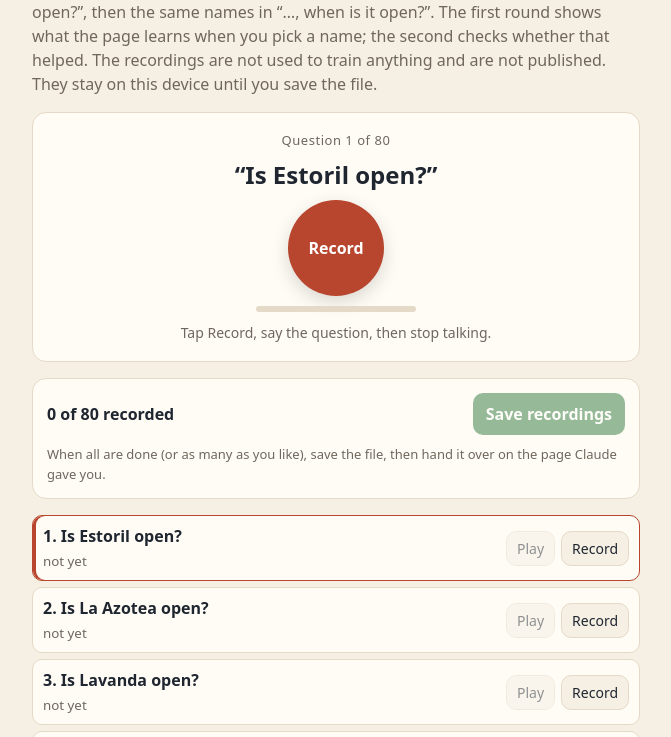
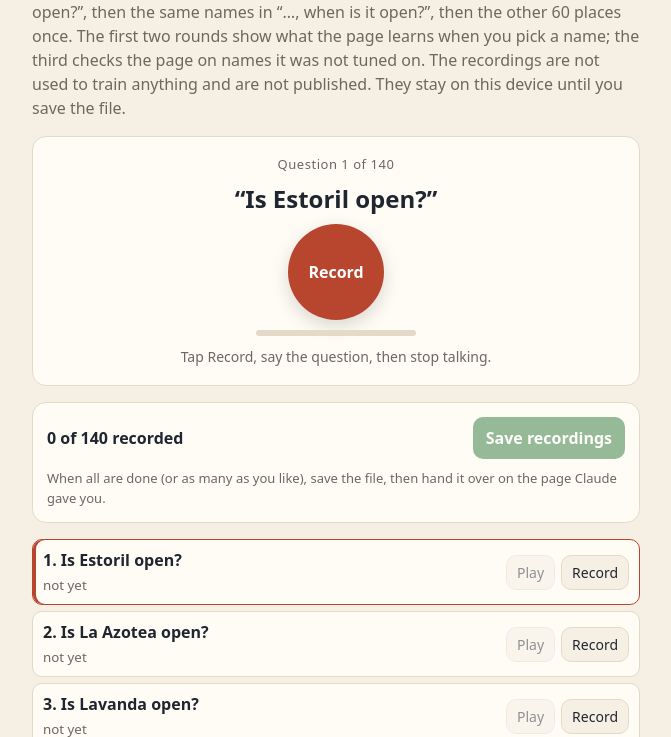
Before and after one commit to larsboesen-prog/tiny-speech, a website: page record-names/index.html in a window 1280 px wide. Shown: the part 74-811 px from the top of the page, without its empty margins (304-975 px from the left). Drawn offline with Linux system fonts and the light colour scheme.

Commit message:
Names by sound: voiceless and v/i readings, short clear names, ask when words and sounds disagree; recorder round three
Measured on the owner's 80 recorded questions (not published): found or one tap
away 74 -> 79, no wrong place; stand-in and control sets unchanged or better
(training/asr/probe/README.md, "The six still missed, fixed"). The recorder now
has a third round: the other 60 places, once.

Co-Authored-By: Claude Opus 5.5 <noreply@anthropic.com>
Claude-Session: https://claude.ai/code/session_016RGrijb4zQchTYKrWbfXdp

```diff
--- a/record-names/index.html
+++ b/record-names/index.html
@@ -4,7 +4,7 @@
 <meta charset="utf-8">
 <meta name="viewport" content="width=device-width, initial-scale=1, viewport-fit=cover">
 <title>Record place names</title>
-<meta name="description" content="Record 40 San Miguel place names in your own voice, each in two questions, as a test set for finding names by sound. The recordings stay on this device until you save them.">
+<meta name="description" content="Record San Miguel place names in your own voice (40 in two questions, then 60 more once), as a test set for finding names by sound. The recordings stay on this device until you save them.">
 <meta name="robots" content="noindex">
 <style>
 /* One column: the name to say now with a big record button; below, every name with its take. */
@@ -53,12 +53,12 @@ li .b button { padding: 6px 10px; font-size: 14px; }
 <body>
 <main>
   <header>
-    <h1>Record 40 place names, twice</h1>
-    <p class="lead">Say each question once, as you would ask MapSMA: first the 40 names in “Is … open?”, then the same names in “…, when is it open?”. The first round shows what the page learns when you pick a name; the second checks whether that helped. The recordings are not used to train anything and are not published. They stay on this device until you save the file.</p>
+    <h1>Record San Miguel place names</h1>
+    <p class="lead">Say each question once, as you would ask MapSMA: first 40 names in “Is … open?”, then the same names in “…, when is it open?”, then the other 60 places once. The first two rounds show what the page learns when you pick a name; the third checks the page on names it was not tuned on. The recordings are not used to train anything and are not published. They stay on this device until you save the file.</p>
   </header>
 
   <section class="card now" aria-live="polite">
-    <p class="n" id="n">Question 1 of 80</p>
+    <p class="n" id="n">Question 1 of 140</p>
     <p class="say" id="say">…</p>
     <button type="button" id="rec" disabled>Record</button>
     <div class="level" aria-hidden="true"><i id="level"></i></div>
@@ -68,7 +68,7 @@ li .b button { padding: 6px 10px; font-size: 14px; }
 
   <section class="card">
     <div class="bar">
-      <span class="prog" id="prog">0 of 80 recorded</span>
+      <span class="prog" id="prog">0 of 140 recorded</span>
       <span><button type="button" class="main" id="save" disabled>Save recordings</button></span>
     </div>
     <p class="note" id="saveNote">When all are done (or as many as you like), save the file, then hand it over on the page Claude gave you.</p>
@@ -78,6 +78,6 @@ li .b button { padding: 6px 10px; font-size: 14px; }
 
   <p class="note">The recording stops by itself when you stop talking (or tap Stop). Speak normally, at your usual distance from the phone; a quiet room is fine but not needed. <button type="button" id="clear">Delete all recordings</button></p>
 </main>
-<script type="module" src="record.js?v=20261122b"></script>
+<script type="module" src="record.js?v=20261123"></script>
 </body>
 </html>
--- a/record-names/names.json
+++ b/record-names/names.json
@@ -1,6 +1,6 @@
 {
  "city": "mx-sma",
- "about": "40 San Miguel place names to record once in your own voice, each in two questions: a test set for finding names by sound and for learning from picks (not for training)",
+ "about": "San Miguel place names to record in your own voice: 40 names in two questions, then the other 60 once (a test set for finding names by sound and for learning from picks; not for training)",
  "names": [
   {
    "id": "67",
@@ -242,5 +242,307 @@
    "prompt": "Where is Parque Juárez?",
    "prompt2": "Parque Juárez, is it open now?"
   }
+ ],
+ "more": [
+  {
+   "id": "1",
+   "name": "Jacques",
+   "prompt": "Is Jacques open?"
+  },
+  {
+   "id": "3",
+   "name": "Café Santa Ana",
+   "prompt": "Is Café Santa Ana open?"
+  },
+  {
+   "id": "13",
+   "name": "Buonforno",
+   "prompt": "Is Buonforno open?"
+  },
+  {
+   "id": "17",
+   "name": "Panadería El Maple",
+   "prompt": "Is Panadería El Maple open?"
+  },
+  {
+   "id": "20",
+   "name": "Andy's Taco Cart",
+   "prompt": "Is Andy's Taco Cart open?"
+  },
+  {
+   "id": "21",
+   "name": "Nieves de San Felipe",
+   "prompt": "Is Nieves de San Felipe open?"
+  },
+  {
+   "id": "23",
+   "name": "Quesadillas",
+   "prompt": "Is Quesadillas open?"
+  },
+  {
+   "id": "24",
+   "name": "Esquites",
+   "prompt": "Is Esquites open?"
+  },
+  {
+   "id": "25",
+   "name": "Esquites y mollejitas",
+   "prompt": "Is Esquites y mollejitas open?"
+  },
+  {
+   "id": "27",
+   "name": "Market tamales",
+   "prompt": "Is Market tamales open?"
+  },
+  {
+   "id": "28",
+   "name": "El Café de la Mancha",
+   "prompt": "Is El Café de la Mancha open?"
+  },
+  {
+   "id": "29",
+   "name": "TorrArt Café",
+   "prompt": "Is TorrArt Café open?"
+  },
+  {
+   "id": "31",
+   "name": "Amor & Cacao",
+   "prompt": "Is Amor & Cacao open?"
+  },
+  {
+   "id": "32",
+   "name": "Café Oratorio",
+   "prompt": "Is Café Oratorio open?"
+  },
+  {
+   "id": "34",
+   "name": "Arriba y Abajo",
+   "prompt": "Is Arriba y Abajo open?"
+  },
+  {
+   "id": "35",
+   "name": "Baja Fish Taquito",
+   "prompt": "Is Baja Fish Taquito open?"
+  },
+  {
+   "id": "38",
+   "name": "Bacal",
+   "prompt": "Is Bacal open?"
+  },
+  {
+   "id": "39",
+   "name": "Don Taco Tequila",
+   "prompt": "Is Don Taco Tequila open?"
+  },
+  {
+   "id": "49",
+   "name": "Inside Café",
+   "prompt": "Is Inside Café open?"
+  },
+  {
+   "id": "54",
+   "name": "Lima",
+   "prompt": "Is Lima open?"
+  },
+  {
+   "id": "55",
+   "name": "Sushi Gami",
+   "prompt": "Is Sushi Gami open?"
+  },
+  {
+   "id": "61",
+   "name": "Selina",
+   "prompt": "Is Selina open?"
+  },
+  {
+   "id": "62",
+   "name": "Luna Rooftop",
+   "prompt": "Is Luna Rooftop open?"
+  },
+  {
+   "id": "66",
+   "name": "La Frontera Frailes",
+   "prompt": "Is La Frontera Frailes open?"
+  },
+  {
+   "id": "68",
+   "name": "Zumo",
+   "prompt": "Is Zumo open?"
+  },
+  {
+   "id": "69",
+   "name": "Trino",
+   "prompt": "Is Trino open?"
+  },
+  {
+   "id": "73",
+   "name": "Cien 24",
+   "prompt": "Is Cien 24 open?"
+  },
+  {
+   "id": "75",
+   "name": "Casa Giovanni & Marina",
+   "prompt": "Is Casa Giovanni & Marina open?"
+  },
+  {
+   "id": "78",
+   "name": "Viñedo San Miguel",
+   "prompt": "Is Viñedo San Miguel open?"
+  },
+  {
+   "id": "80",
+   "name": "The Restaurant",
+   "prompt": "Is The Restaurant open?"
+  },
+  {
+   "id": "S1",
+   "name": "Parroquia de San Miguel Arcángel",
+   "prompt": "Where is Parroquia de San Miguel Arcángel?"
+  },
+  {
+   "id": "S2",
+   "name": "Jardín Principal",
+   "prompt": "Where is Jardín Principal?"
+  },
+  {
+   "id": "S3",
+   "name": "Museo Casa de Allende",
+   "prompt": "Where is Museo Casa de Allende?"
+  },
+  {
+   "id": "S4",
+   "name": "Bellas Artes",
+   "prompt": "Where is Bellas Artes?"
+  },
+  {
+   "id": "S5",
+   "name": "Templo de la Concepción",
+   "prompt": "Where is Templo de la Concepción?"
+  },
+  {
+   "id": "S6",
+   "name": "Biblioteca Pública",
+   "prompt": "Where is Biblioteca Pública?"
+  },
+  {
+   "id": "S7",
+   "name": "Templo de San Francisco",
+   "prompt": "Where is Templo de San Francisco?"
+  },
+  {
+   "id": "S8",
+   "name": "Oratorio de San Felipe Neri",
+   "prompt": "Where is Oratorio de San Felipe Neri?"
+  },
+  {
+   "id": "S9",
+   "name": "Mercado de Artesanías",
+   "prompt": "Where is Mercado de Artesanías?"
+  },
+  {
+   "id": "S11",
+   "name": "Plaza de Toros",
+   "prompt": "Where is Plaza de Toros?"
+  },
+  {
+   "id": "S12",
+   "name": "Instituto Allende",
+   "prompt": "Where is Instituto Allende?"
+  },
+  {
+   "id": "S13",
+   "name": "El Mirador",
+   "prompt": "Where is El Mirador?"
+  },
+  {
+   "id": "S14",
+   "name": "El Charco del Ingenio",
+   "prompt": "Where is El Charco del Ingenio?"
+  },
+  {
+   "id": "S15",
+   "name": "Fábrica La Aurora",
+   "prompt": "Where is Fábrica La Aurora?"
+  },
+  {
+   "id": "S16",
+   "name": "Santuario de Atotonilco",
+   "prompt": "Where is Santuario de Atotonilco?"
+  },
+  {
+   "id": "81",
+   "name": "Geek & Coffee",
+   "prompt": "Is Geek & Coffee open?"
+  },
+  {
+   "id": "X2",
+   "name": "Ghar",
+   "prompt": "Is Ghar open?"
+  },
+  {
+   "id": "X4",
+   "name": "El Pato Barbacoa y Mixiotes",
+   "prompt": "Is El Pato Barbacoa y Mixiotes open?"
+  },
+  {
+   "id": "X6",
+   "name": "El Puerto Seafood",
+   "prompt": "Is El Puerto Seafood open?"
+  },
+  {
+   "id": "X7",
+   "name": "Mercado Ignacio Ramírez",
+   "prompt": "Is Mercado Ignacio Ramírez open?"
+  },
+  {
+   "id": "X9",
+   "name": "Café Rama",
+   "prompt": "Is Café Rama open?"
+  },
+  {
+   "id": "X10",
+   "name": "Churrería San Agustín",
+   "prompt": "Is Churrería San Agustín open?"
+  },
+  {
+   "id": "X11",
+   "name": "Panadería La Buena Vida",
+   "prompt": "Is Panadería La Buena Vida open?"
+  },
+  {
+   "id": "X12",
+   "name": "Áperi",
+   "prompt": "Is Áperi open?"
+  },
+  {
+   "id": "X13",
+   "name": "Quince Rooftop",
+   "prompt": "Is Quince Rooftop open?"
+  },
+  {
+   "id": "X14",
+   "name": "Fátima 7 Rooftop",
+   "prompt": "Is Fátima 7 Rooftop open?"
+  },
+  {
+   "id": "X15",
+   "name": "Terraza La Vista",
+   "prompt": "Is Terraza La Vista open?"
+  },
+  {
+   "id": "X16",
+   "name": "Bennu",
+   "prompt": "Is Bennu open?"
+  },
+  {
+   "id": "X18",
+   "name": "Panadería La Colmena",
+   "prompt": "Is Panadería La Colmena open?"
+  },
+  {
+   "id": "X22",
+   "name": "Casa Europa",
+   "prompt": "Where is Casa Europa?"
+  }
  ]
 }
--- a/record-names/record.js
+++ b/record-names/record.js
@@ -8,8 +8,8 @@
 import { detector, speechAt16k } from "../browser/listen.js";
 
 const $ = (id) => document.getElementById(id);
-const LIMITS = { REC_MAX_MS: 6000, END_SILENCE_MS: 900 };
-let NAMES = [], ITEMS = [], cur = 0, takes = new Map();  // ITEMS: one per question ({key "67#1", id, name, take, prompt}); takes: key -> Float32Array (16 kHz)
+const LIMITS = { REC_MAX_MS: 6000, END_SILENCE_MS: 900, LEAD_MS: 500 };  // half a second kept before the speech (as /page5 since 22 Nov 2026)
+let NAMES = [], MORE = [], ITEMS = [], cur = 0, takes = new Map();  // ITEMS: one per question ({key "67#1", id, name, take, prompt}); takes: key -> Float32Array (16 kHz)
 
 // ---------- kept in this browser: IndexedDB (a reload or a closed tab loses nothing) ----------
 const DB = "record-names", STORE = "takes";
@@ -145,6 +145,7 @@ function stopRec() {
   takes.set(r.key, pcm); keep(r.key, pcm);
   const i = ITEMS.findIndex((n) => n.key === r.key);
   state(`Kept ${(pcm.length / 16000).toFixed(1)} s for “${ITEMS[i].name}”${ITEMS[i].take === 2 ? " (second question)" : ""}.`);
+  if (ITEMS[i].take === 2 && cur === 2 * NAMES.length && !takes.has(ITEMS[cur].key)) state(`The first ${2 * NAMES.length} are done. Now ${MORE.length} more places, once each.`);
   const next = ITEMS.findIndex((n, k) => k > i && !takes.has(n.key)), first = ITEMS.findIndex((n) => !takes.has(n.key));
   cur = next >= 0 ? next : first >= 0 ? first : i;
   if (takes.size === ITEMS.length) state(`All ${ITEMS.length} recorded. Save the file below.`);
@@ -185,10 +186,12 @@ $("clear").addEventListener("click", async () => {
 
 (async () => {
   try {
-    NAMES = (await (await fetch(new URL("names.json?v=20261122b", import.meta.url))).json()).names;
+    const list = await (await fetch(new URL("names.json?v=20261123", import.meta.url))).json();
+    NAMES = list.names; MORE = list.more || [];
   } catch (err) { state(`The names could not be loaded: ${err.message || err}`); return; }
   ITEMS = [...NAMES.map((n) => ({ key: `${n.id}#1`, id: n.id, name: n.name, take: 1, prompt: n.prompt })),
-    ...NAMES.map((n) => ({ key: `${n.id}#2`, id: n.id, name: n.name, take: 2, prompt: n.prompt2 || `${n.name}, when is it open?` }))];
+    ...NAMES.map((n) => ({ key: `${n.id}#2`, id: n.id, name: n.name, take: 2, prompt: n.prompt2 || `${n.name}, when is it open?` })),
+    ...MORE.map((n) => ({ key: `${n.id}#3`, id: n.id, name: n.name, take: 3, prompt: n.prompt }))];  // the other places, once (22 Nov 2026)
   takes = await kept();
   for (const key of [...takes.keys()]) if (!ITEMS.some((n) => n.key === key)) takes.delete(key);
   const first = ITEMS.findIndex((n) => !takes.has(n.key));
--- a/tools/ears-lexicon.mjs
+++ b/tools/ears-lexicon.mjs
@@ -91,6 +91,8 @@ export async function earsLexicon(city, { extended = true, prefer = null, prefer
   const lang = new Map();  // word -> Set("es","en")
   const add = (w, l) => { if (!lang.has(w)) lang.set(w, new Set()); lang.get(w).add(l); };
   for (const r of train) for (const w of words(r.text)) { if (r.lang !== "en") add(w, "es"); if (r.lang !== "es") add(w, "en"); }
+  // place names the Spanish way (and the English way when the pack says so, or English requests named them). Giving every name an
+  // English reading too was tried on 22 Nov 2026 (the owner's recordings): no gain for them, 3 fewer names on the 201 English requests.
   for (const p of places) for (const w of words(p.name + " " + (p.names || []).map((n) => n.t).join(" "))) { add(w, "es"); if (english.has(w)) add(w, "en"); }
   for (const a of areas) for (const w of words(JSON.stringify(a.say || a.words || a.names || ""))) add(w, "es");
   // streets and landmarks: said the Spanish way and the English way ("Mesones", "Hernández Macías" from an English speaker); their small
--- a/tools/names-test.mjs
+++ b/tools/names-test.mjs
@@ -4,7 +4,7 @@
 //
 //   NODE_PATH=/opt/node-tools/node_modules node tools/names-test.mjs <recordings.json> [--lang en|es] [--out report.json]
 //
-// recordings.json: what record-names/ saves ({names: [{id, name, take (1 or 2), prompt, wav (base64 16 kHz WAV)}]}). Each question is
+// recordings.json: what record-names/ saves ({names: [{id, name, take (1, 2 or 3: the other places once), prompt, wav (base64 16 kHz WAV)}]}). Each question is
 // heard exactly as /page5 hears it: the ears in Chromium through browser/asr-worker.js (the newest model, the page's word list leaning
 // to --lang, the city's names to find by sound). For each: BEFORE = the place the reader finds in the written words (what /page5
 // answered until update 5); AFTER = with the names by sound (engines/ears-spot.js soundChoice, as /page5 uses it): the place answered,
@@ -68,11 +68,12 @@ const first = await run(clips.flatMap(hear));
 const rows = clips.map((c) => judge(c, first.texts.get(c.i)));
 const tally = (xs) => ({ n: xs.length, before: xs.filter((x) => x.before === x.id).length, wrongBefore: xs.filter((x) => x.before && x.before !== x.id).length,
   after: xs.filter((x) => x.after === x.id).length, offered: xs.filter((x) => x.after !== x.id && x.offered.includes(x.id)).length, wrong: xs.filter((x) => x.after && x.after !== x.id).length });
-const sum = { all: tally(rows), take1: tally(rows.filter((x) => x.take === 1)), take2: tally(rows.filter((x) => x.take === 2)) };
+const sum = { all: tally(rows), take1: tally(rows.filter((x) => x.take === 1)), take2: tally(rows.filter((x) => x.take === 2)), take3: tally(rows.filter((x) => x.take === 3)) };
 const line = (t) => `names found before ${t.before} of ${t.n} (${(100 * t.before / t.n).toFixed(0)}%), after ${t.after} (${(100 * t.after / t.n).toFixed(0)}%), ${t.offered} more as a button; a wrong place ${t.wrongBefore} → ${t.wrong}`;
 console.log(`${rows.length} recorded questions, the ${lang === "es" ? "Spanish" : "English"} page:`);
 console.log(`  all:     ${line(sum.all)}`);
 if (sum.take2.n) { console.log(`  take 1:  ${line(sum.take1)}`); console.log(`  take 2:  ${line(sum.take2)}`); }
+if (sum.take3.n) console.log(`  take 3 (the other places, never looked at while tuning):  ${line(sum.take3)}`);
 
 // learning from picks: the second takes after learning from the first
 const second = clips.filter((c) => c.take === 2);
```
Also changed, not shown: engines/ears-spot.js (+78 -26 lines), test/ears-spot.test.mjs (+18 -1 lines), test/ears.test.mjs (+27 -0 lines), test/record-names.test.mjs (+4 -3 lines), training/asr/probe/README.md, 2 other files.
